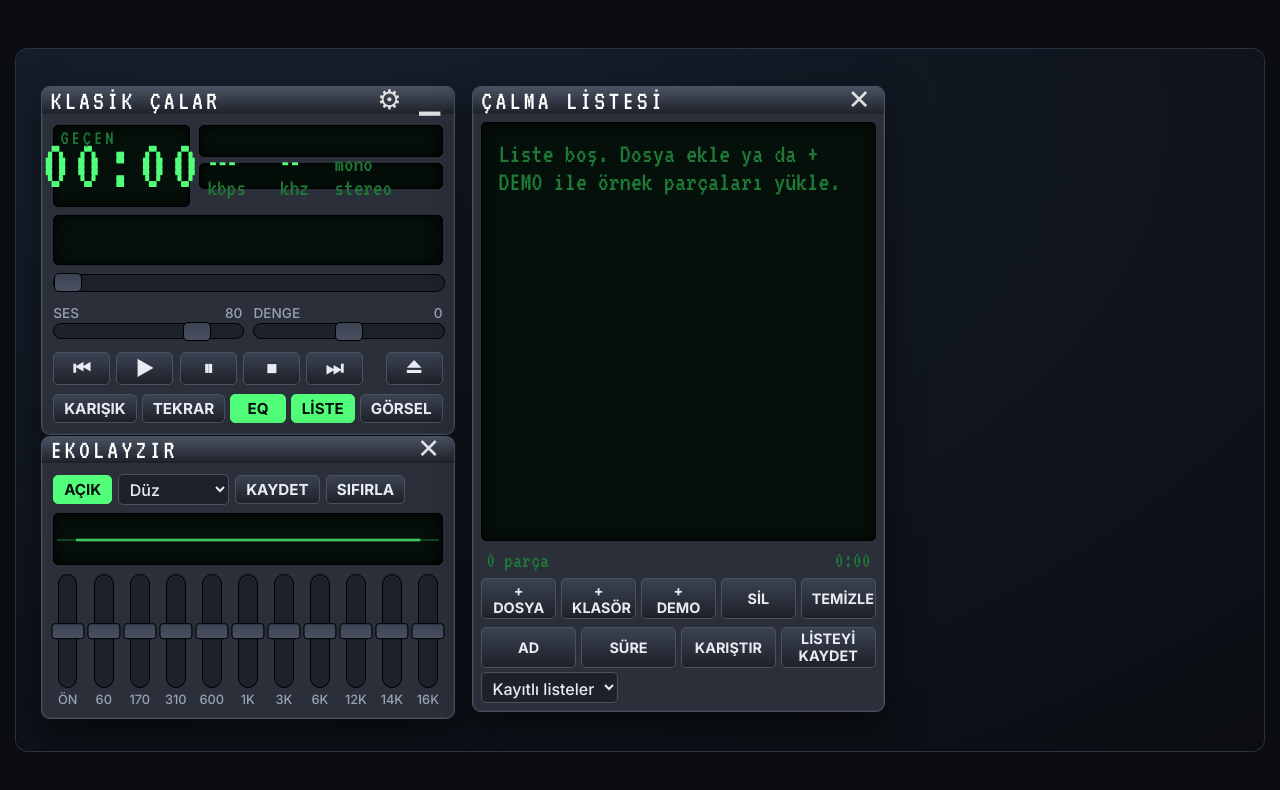
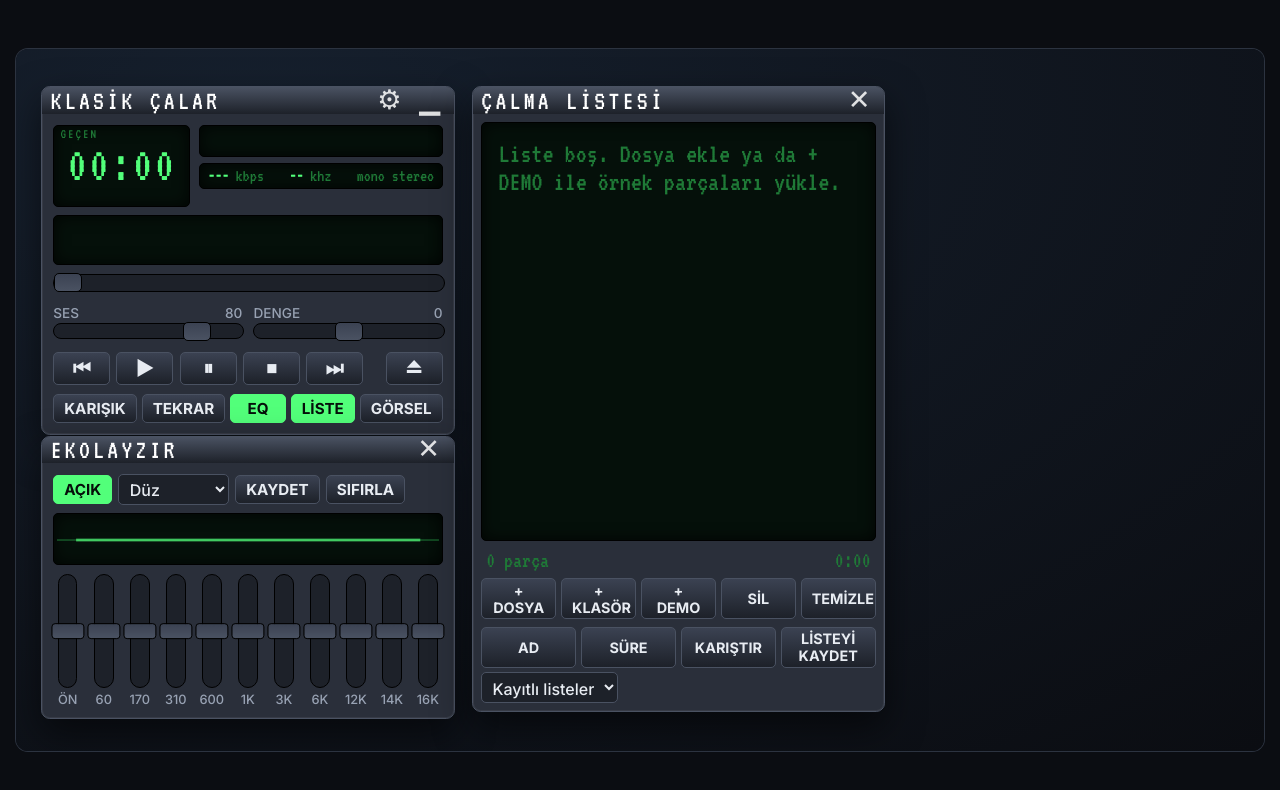
Before and after one commit to Asistan80/Nova, a plain HTML site: page games_static/klasik-calar/index.html in a window 1280 px wide. Drawn offline with Linux system fonts and the light colour scheme.

Commit message:
Klasik Çalar: ana pencere zaman/başlık taşması düzeltildi
Co-Authored-By: Claude Sonnet 5.5 <noreply@anthropic.com>
Claude-Session: https://claude.ai/code/session_015mUfjJNXDK87zrs53UgNew

```diff
--- a/games_static/klasik-calar/index.html
+++ b/games_static/klasik-calar/index.html
@@ -42,12 +42,12 @@ button{font:inherit;color:inherit;cursor:pointer}
 #wMain{left:2cqw;top:3cqw;width:33cqw}
 #wMain .bd{padding:.9cqw;display:flex;flex-direction:column;gap:.7cqw}
 .r1{display:grid;grid-template-columns:11cqw 1fr;gap:.7cqw}
-#time{height:6.4cqw;font-size:4.6em;line-height:1;display:flex;align-items:center;justify-content:center;cursor:pointer;letter-spacing:.04em;position:relative}
+#time{height:6.4cqw;font-size:3.1em;line-height:1;display:flex;align-items:center;justify-content:center;cursor:pointer;letter-spacing:.04em;position:relative}
 #time small{position:absolute;left:.5cqw;top:.2cqw;font-size:.28em;color:var(--lcdd)}
 .r1R{display:flex;flex-direction:column;gap:.5cqw;min-width:0}
-#mq{height:2.4cqw;font-size:1.9em;overflow:hidden;white-space:nowrap;display:flex;align-items:center;padding:0 .6cqw;position:relative}
+#mq{height:2.4cqw;font-size:1.45em;overflow:hidden;white-space:nowrap;display:flex;align-items:center;padding:0 .6cqw;position:relative}
 #mq span{display:inline-block;will-change:transform}
-#nfo{display:flex;justify-content:space-between;font-size:1.5em;padding:0 .6cqw;height:1.9cqw;align-items:center;color:var(--lcdt)}
+#nfo{display:flex;justify-content:space-between;font-size:1.1em;padding:0 .6cqw;height:1.9cqw;align-items:center;color:var(--lcdt)}
 #nfo i{font-style:normal;color:var(--lcdd)}#nfo i.on{color:var(--lcdt)}
 #spec{width:100%;height:100%}
 .specw{height:3.4cqw;padding:.2cqw}
```
